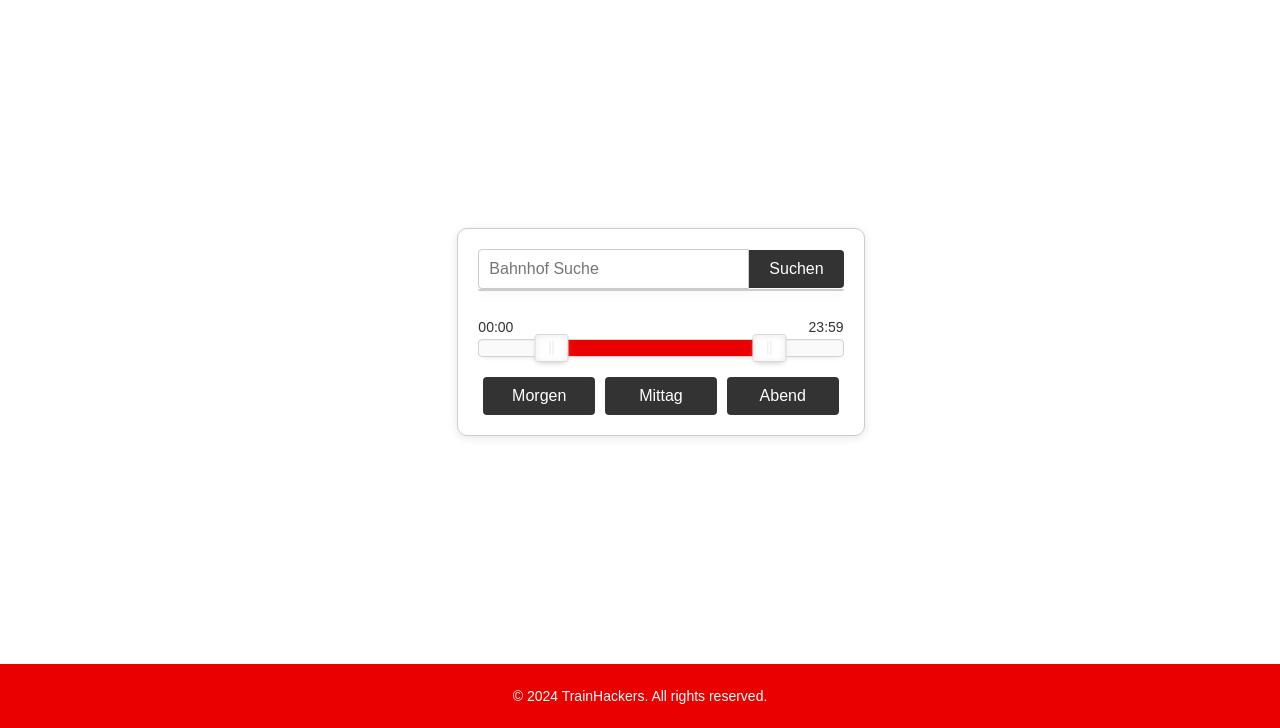
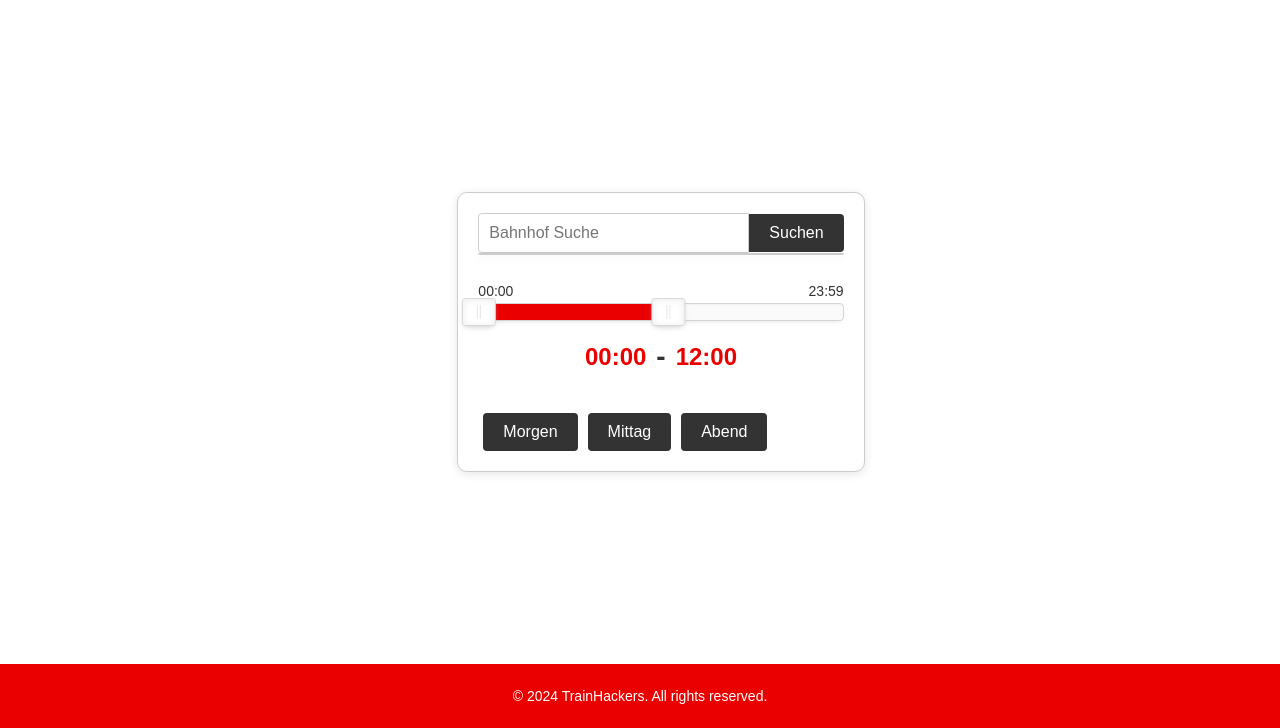
Before and after one commit to Luca-Mezger/sbb-fahrplan, a Flask app: template frontend/templates/index.html in a window 1280 px wide. Shown: the part 72-800 px from the top of the page. Run offline with Flask 3, Linux system fonts and the light colour scheme; the template is opened without the code that fills it, so the values that code supplies are empty; some libraries are stand-ins or nearby versions.

Commit message:
improved slider

```diff
--- a/frontend/static/css/style.css
+++ b/frontend/static/css/style.css
@@ -122,6 +122,24 @@ header .language-flag img {
     font-size: 14px;
 }
 
+.slider-display-container {
+    margin-top: 20px;
+    text-align: center;
+    font-size: 24px;
+    font-weight: bold;
+    color: #EB0000;
+    display: flex;
+    justify-content: center;
+    align-items: center;
+}
+
+.slider-display-container .separator {
+    margin: 0 10px;
+    font-size: 28px;
+    color: #333;
+}
+
+
 .noUi-connect{
     background: #EB0000;
 }
--- a/frontend/static/js/main.js
+++ b/frontend/static/js/main.js
@@ -1,5 +1,3 @@
-// frontend/static/js/main.js
-
 document.addEventListener('DOMContentLoaded', function () {
     const bahnhofSuche = document.getElementById('bahnhof-suche');
     const searchButton = document.getElementById('search-button');
@@ -44,20 +42,49 @@ document.addEventListener('DOMContentLoaded', function () {
         alert('Searching for: ' + query);
         // Implement search functionality here if needed
     });
-});
 
-
-document.addEventListener('DOMContentLoaded', function () {
+    // Initialize the slider
     var slider = document.getElementById('range-slider');
+    var startTimeDisplay = document.getElementById('start-time-display');
+    var endTimeDisplay = document.getElementById('end-time-display');
 
     noUiSlider.create(slider, {
-        start: [20, 80], // Initial values for the two handles
-        connect: true, // The bar will connect the handles
+        start: [0, 12], // Initial values for the two handles (00:00 to 12:00)
+        connect: true,
+        step: 1,
         range: {
             'min': 0,
-            'max': 100
+            'max': 23
+        },
+        format: {
+            to: function(value) {
+                return ('0' + Math.floor(value)).slice(-2) + ":00";
+            },
+            from: function(value) {
+                return Number(value.replace(":00", ""));
+            }
         }
     });
 
-    // You can add event listeners here if you need to handle changes to the slider values
+    // Update display when slider values change
+    slider.noUiSlider.on('update', function(values, handle) {
+        if (handle === 0) {
+            startTimeDisplay.textContent = values[0];
+        } else {
+            endTimeDisplay.textContent = values[1];
+        }
+    });
+
+    // Button click event listeners
+    document.getElementById('morning-button').addEventListener('click', function() {
+        slider.noUiSlider.set([0, 12]); // Set slider to 00:00 - 12:00
+    });
+
+    document.getElementById('midday-button').addEventListener('click', function() {
+        slider.noUiSlider.set([10, 15]); // Set slider to 10:00 - 15:00
+    });
+
+    document.getElementById('evening-button').addEventListener('click', function() {
+        slider.noUiSlider.set([16, 23]); // Set slider to 16:00 - 23:00
+    });
 });
--- a/frontend/templates/index.html
+++ b/frontend/templates/index.html
@@ -41,10 +41,20 @@
                     <div id="range-slider"></div>
                 </div>
 
+                <div class="slider-display-container">
+                    <span id="start-time-display">00:00</span>
+                    <span class="separator">-</span>
+                    <span id="end-time-display">00:00</span>
+                </div>
+
+
                 <div class="buttons-container">
-                    <button class="action-button">Morgen</button>
-                    <button class="action-button">Mittag</button>
-                    <button class="action-button">Abend</button>
+                    <div class="buttons-container">
+                        <button id="morning-button" class="action-button">Morgen</button>
+                        <button id="midday-button" class="action-button">Mittag</button>
+                        <button id="evening-button" class="action-button">Abend</button>
+                    </div>
+
                 </div>
             </div>
         </div>
```
